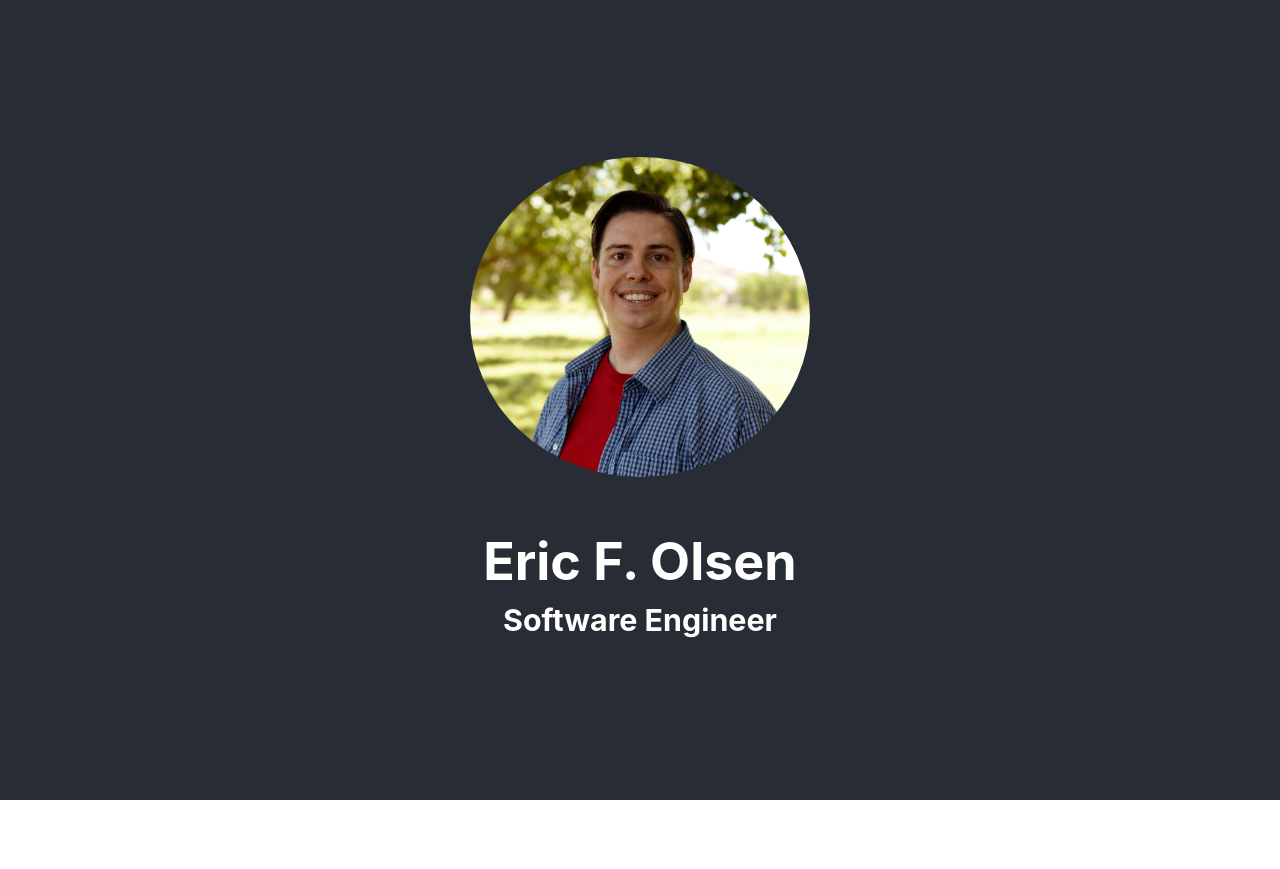
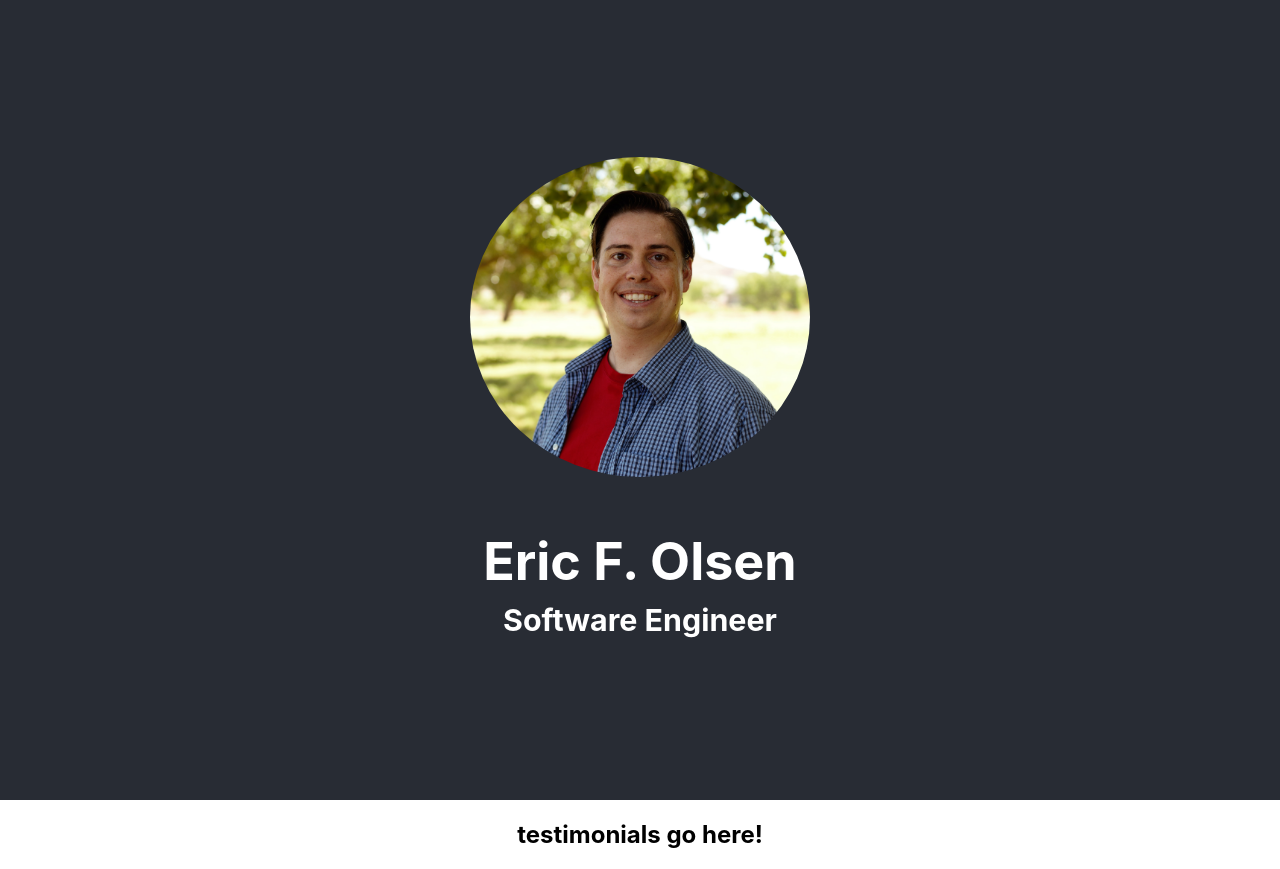
Before and after one commit to Azmaeus/react-aboutme, a React (Create React App) app: page / in a window 1280 px wide. Before the commit the page ends 800 px from the top, so only its background shows below. Built offline with nearby package versions, Linux system fonts and the light colour scheme.

Commit message:
Add testimonials component

```diff
--- a/src/App.js
+++ b/src/App.js
@@ -1,5 +1,6 @@
 import logo from './headshot.jpg';
 import './App.css';
+import Testimonials from './components/Testimonials';
 
 function App() {
   return (
@@ -13,6 +14,7 @@ function App() {
           Software Engineer
         </h3>
       </header>
+      <Testimonials />
     </div>
   );
 }
--- /dev/null
+++ b/src/components/Testimonials.js
@@ -0,0 +1,9 @@
+function Testimonials () {
+  return (
+    <div className="section">
+      <h2>testimonials go here!</h2>
+    </div>
+  );
+}
+
+export default Testimonials;
```
